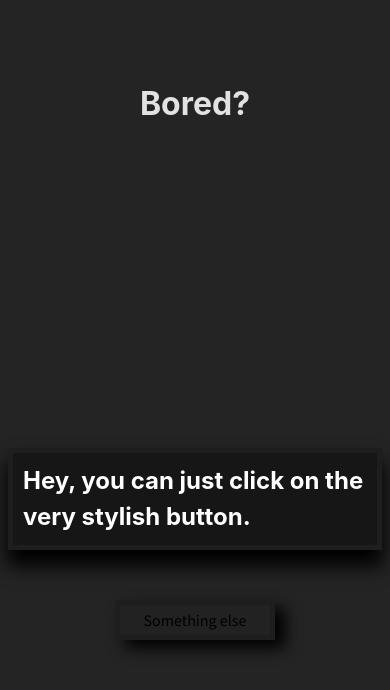
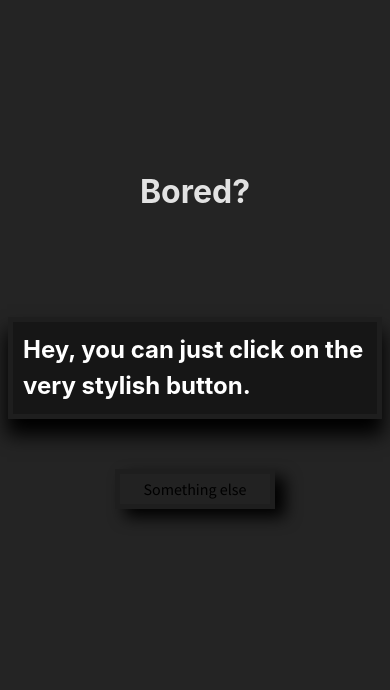
Before and after one commit to vaibhavvemani/boredBuild, a website built with Vite: page index.html in a window 390 px wide. Built offline with nearby package versions, Linux system fonts and the light colour scheme.

Commit message:
Commit 5 made it better for the phones

```diff
--- a/index.html
+++ b/index.html
@@ -10,7 +10,10 @@
     <title>Bored?</title>
   </head>
   <body>
-    <h1 class="heading">Bored?</h1>
+    <div class="head">
+      <h1 class="heading">Bored?</h1>
+    </div>
+
 
     <div class="info">
       <h3 id="task">Hey, you can just click on the very stylish button.</h3>
--- a/style.css
+++ b/style.css
@@ -20,10 +20,16 @@ h1{
   margin-top: 5rem;
 }
 
+.head {
+  display: flex;
+  justify-content: center;
+  padding-top: 5rem;
+  padding-bottom: 5rem;
+}
+
 .info {
   display: flex;
   justify-content: center;
-  margin-top: 20em;
 }
 
 h3 {
```
